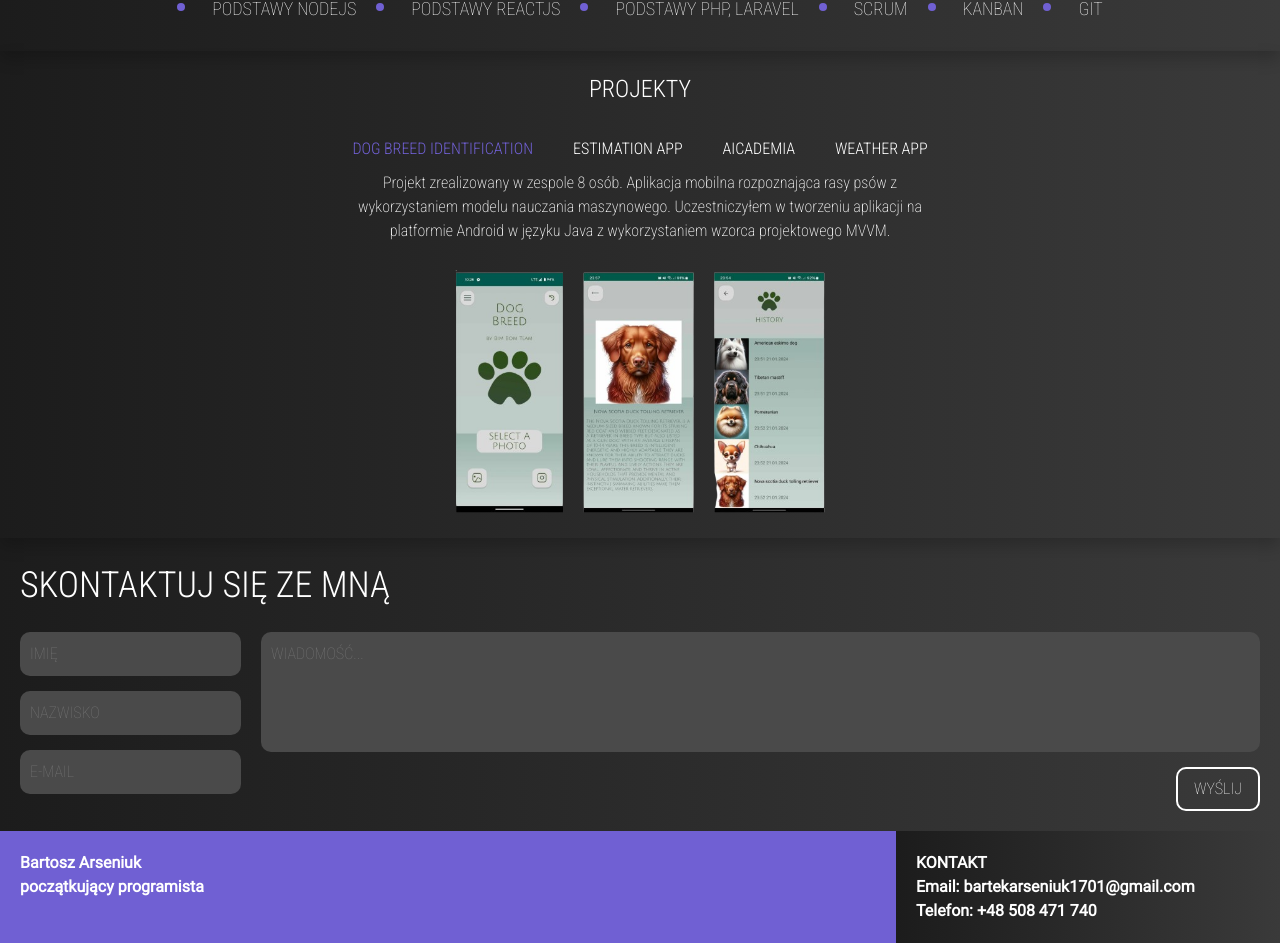
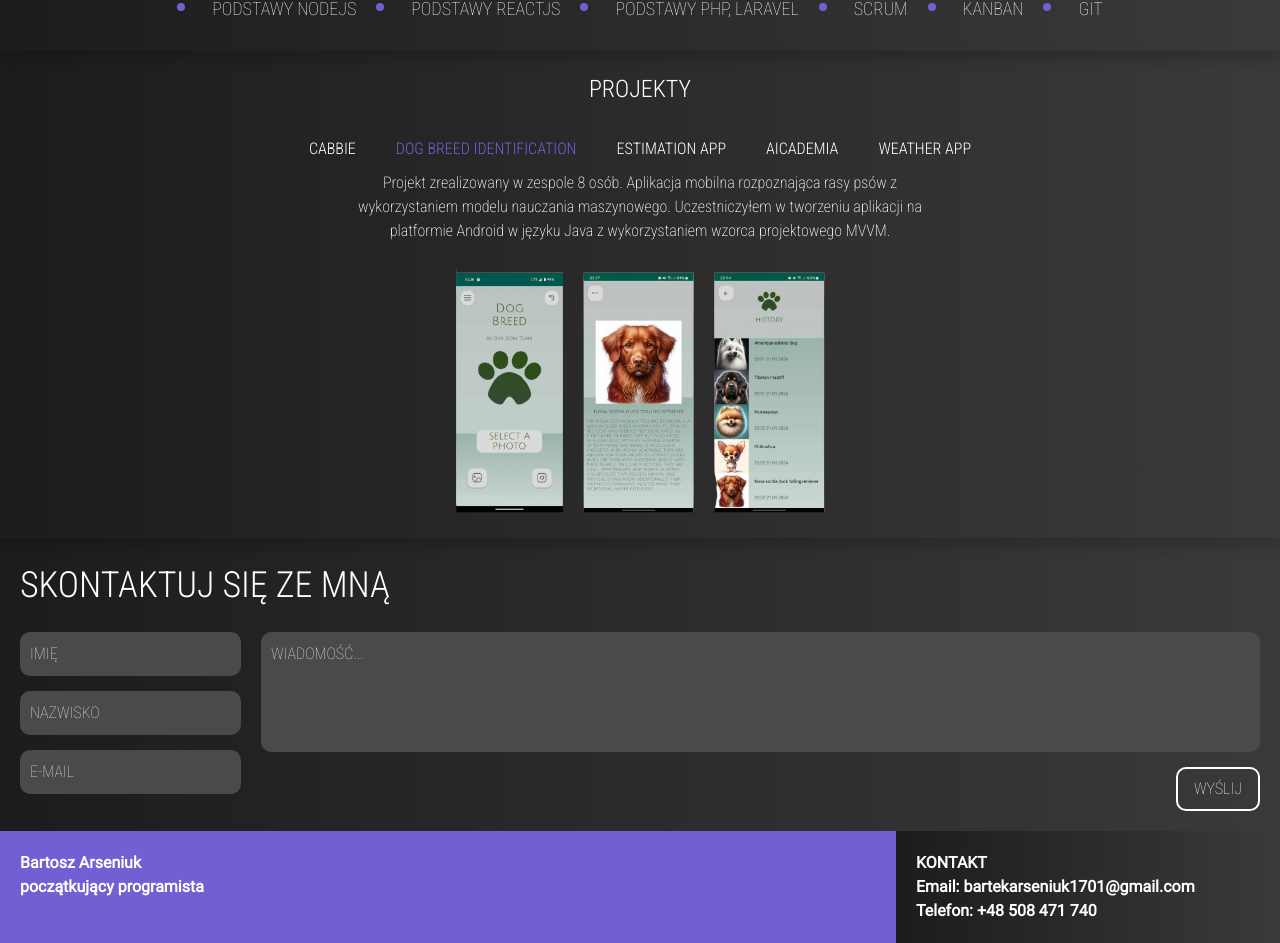
Before and after one commit to BartekArseniuk/vue-portfolio, a Vue app: page / in a window 1280 px wide. Shown: the part 1313-2256 px from the top of the page. Built offline with nearby package versions, Linux system fonts and the light colour scheme.

Commit message:
feat: enhance contact section and add project button for CABBIE

```diff
--- a/src/components/ContactSection.vue
+++ b/src/components/ContactSection.vue
@@ -156,6 +156,11 @@ form {
     transition: border-color 0.3s, color 0.3s;
 }
 
+input::placeholder,
+textarea::placeholder {
+    color: #e3e3e3;
+}
+
 .send-button {
     display: inline-flex;
     color: white;
--- a/src/components/MainView.vue
+++ b/src/components/MainView.vue
@@ -100,6 +100,10 @@ export default {
 </script>
 
 <style>
+h1, h2, h3, h4, h5, h6, p, ul  {
+    cursor: default;
+}
+
 body {
     background: linear-gradient(to right, #1c1c1c, #3a3a3a);
     margin: 0;
--- a/src/components/ProjectsSection.vue
+++ b/src/components/ProjectsSection.vue
@@ -2,6 +2,9 @@
 <div class="projects-section">
     <p>PROJEKTY</p>
     <div class="project-buttons">
+        <button class="project-button" :class="{ active: activeProject === 'CABBIE' }" @click="setActiveProject('CABBIE')">
+            CABBIE
+        </button>
         <button class="project-button" :class="{ active: activeProject === 'DOG BREED IDENTIFICATION' }" @click="setActiveProject('DOG BREED IDENTIFICATION')">
             DOG BREED IDENTIFICATION
         </button>
@@ -18,6 +21,13 @@
 
     <transition name="fade" mode="out-in">
         <div :key="activeProject" class="project-details">
+            <div v-show="activeProject === 'CABBIE'" class="project-content">
+                <p>
+                    WILL BE SOON
+                </p>
+                <!-- <img :src="dogBreedIdentificationImage.src" :alt="dogBreedIdentificationImage.alt" class="project-image" /> -->
+            </div>
+
             <div v-show="activeProject === 'DOG BREED IDENTIFICATION'" class="project-content">
                 <p>
                     Projekt zrealizowany w zespole 8 osób. Aplikacja mobilna rozpoznająca rasy psów z wykorzystaniem
```
Lines whose indentation alone changed are shown as unchanged.
